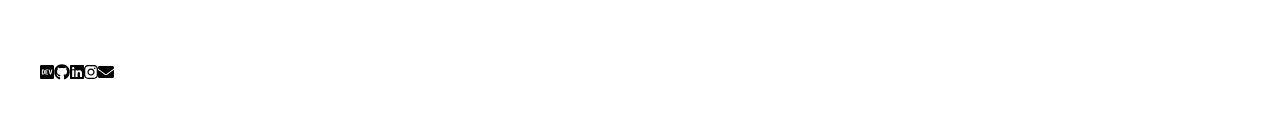
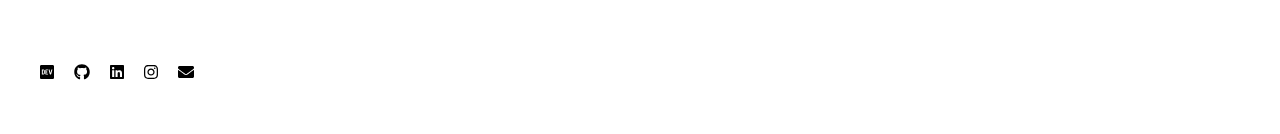
Before and after one commit to el-pol/nextjs-trishalim, a Next.js app: page / in a window 1280 px wide. Shown: the part 476-610 px from the top of the page. Built offline with nearby package versions, Linux system fonts and the light colour scheme.

Commit message:
socials styling

```diff
--- a/components/Socials.tsx
+++ b/components/Socials.tsx
@@ -34,12 +34,12 @@ export const Socials = (): ReactElement => {
   ];
 
   return (
-    <div className="socials">
+    <div className="flex items-center">
       {
         links.map((l) => (
           <Link href={l.link} key={l.link}>
             <a href={l.link} target="_blank" rel="noreferrer">
-              <FontAwesomeIcon icon={l.icon} />
+              <FontAwesomeIcon icon={l.icon} className="w-7 mr-5" />
             </a>
           </Link>
         ))
```
